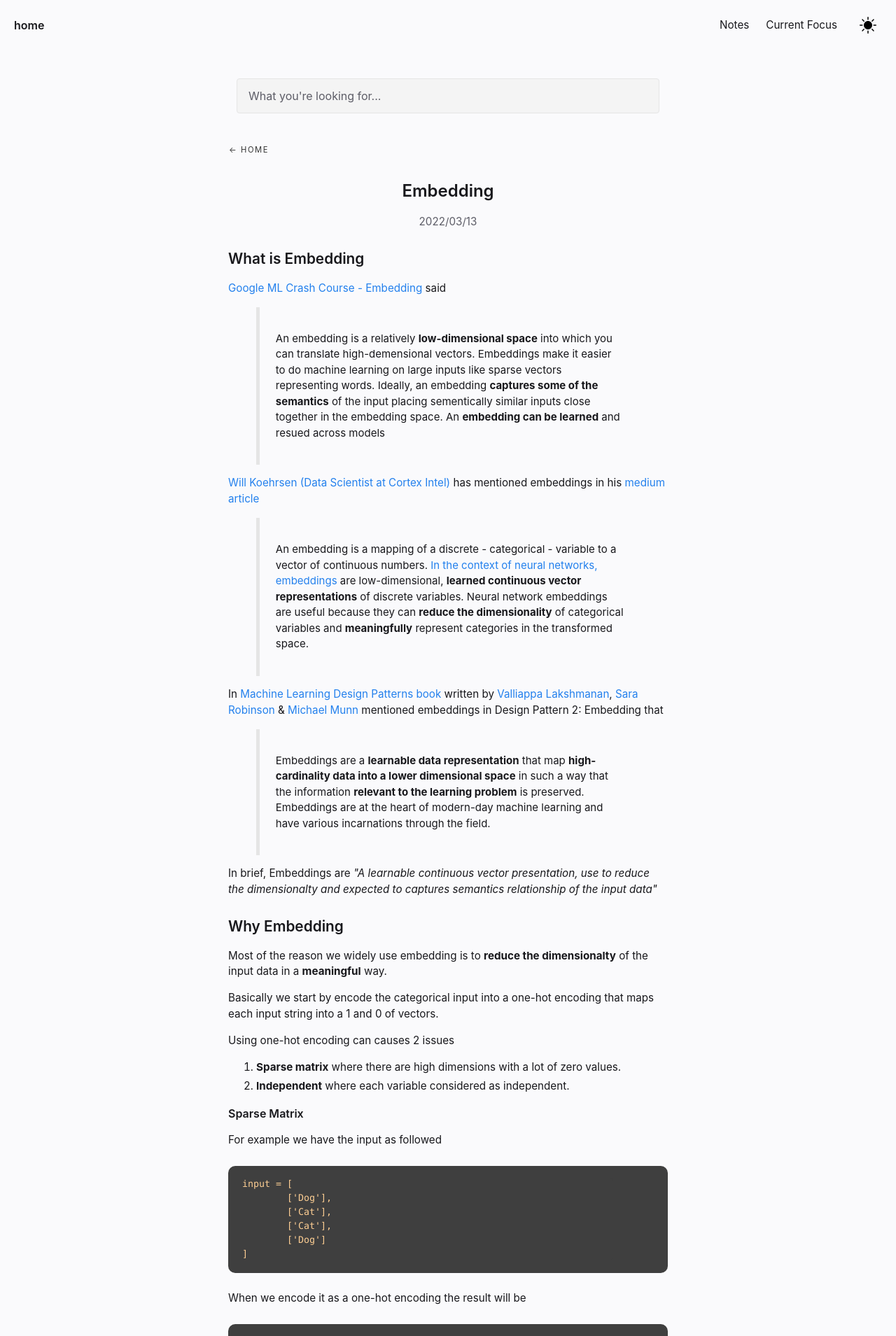
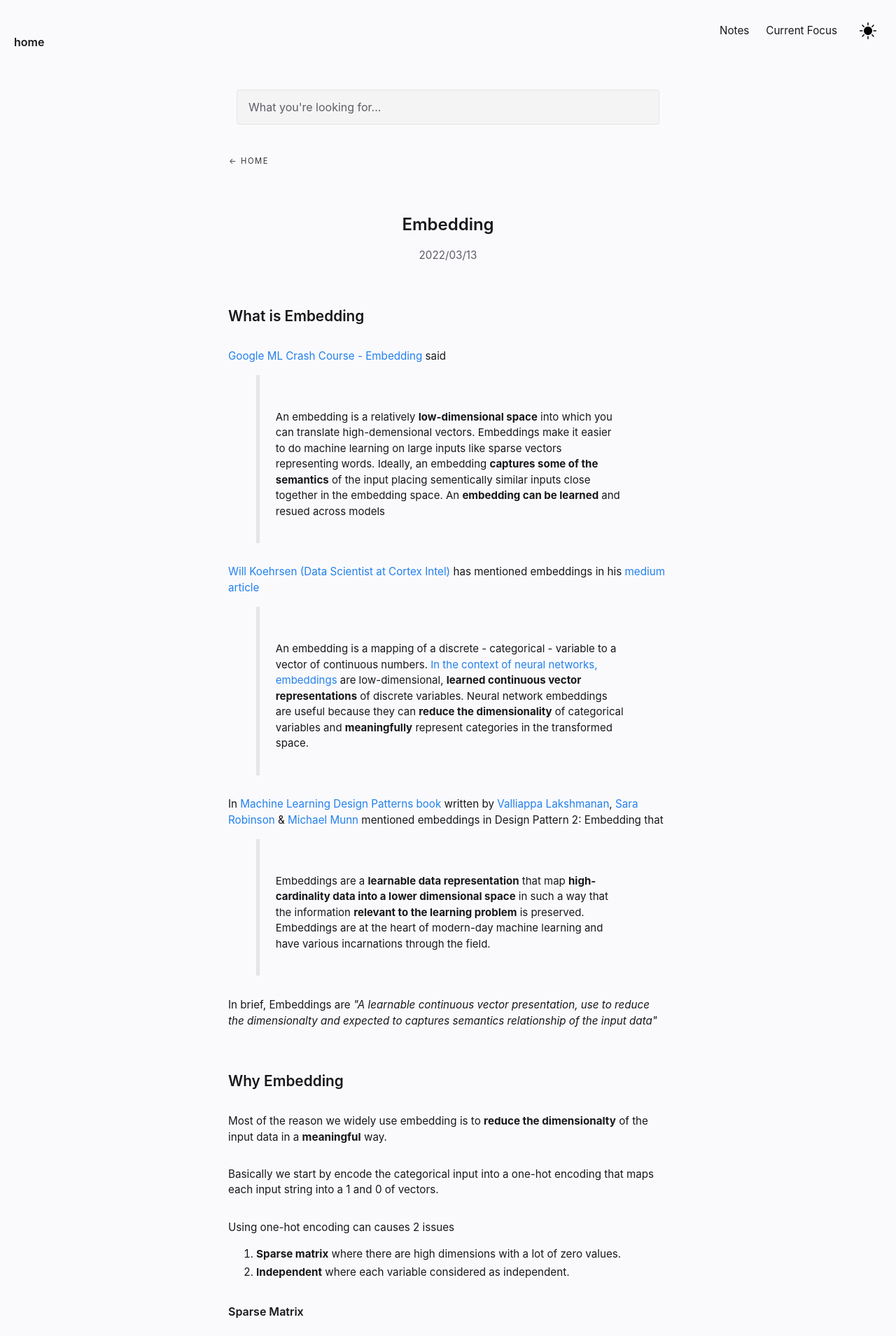
Before and after one commit to lukkiddd/lukkiddd.github.io, a Jekyll site: the page built from _notes/Public/Embedding.md, in a window 1280 px wide. Shown: the top 1909 px of the page at 70% size. Built offline with Jekyll 4.4.1, drawn with Linux system fonts in a browser that asks for light colours.

Commit message:
Add whitespace before any content

```diff
--- a/assets/css/main.css
+++ b/assets/css/main.css
@@ -1167,6 +1167,10 @@ a.box-feed:active {
 
 .content li + li {
   margin-top: 0.25em; }
+
+.content p, h1, h2, h3, h4, h5, h6 {
+    margin-top: 2em;
+}
 
 .content p:not(:last-child),
 .content dl:not(:last-child),
```
